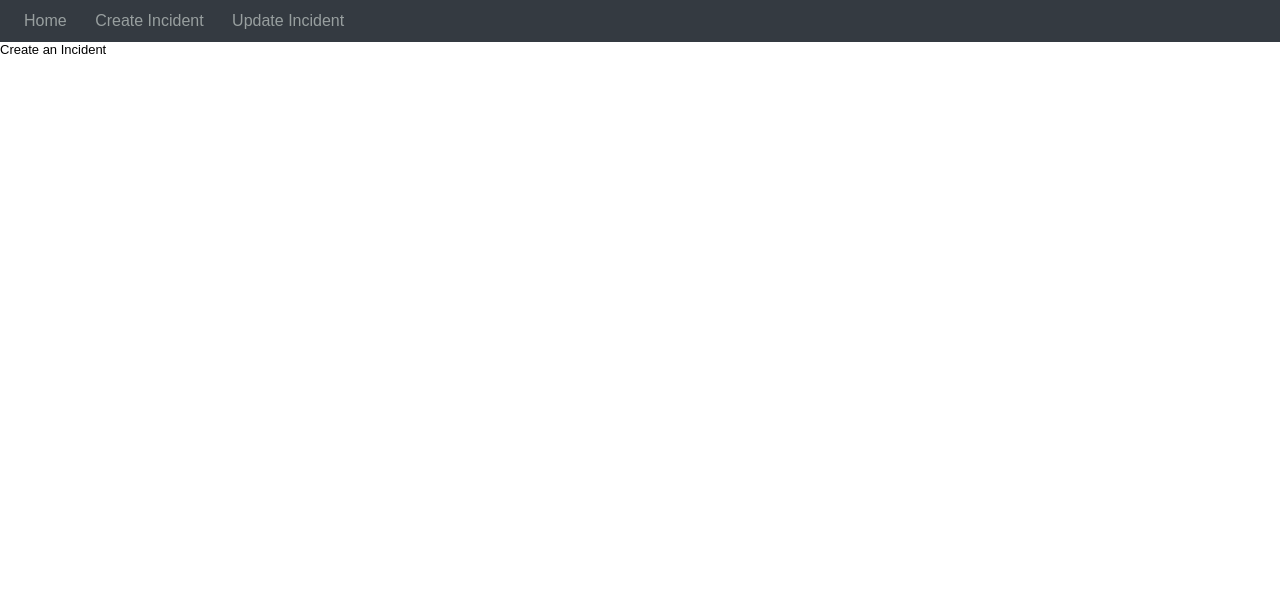
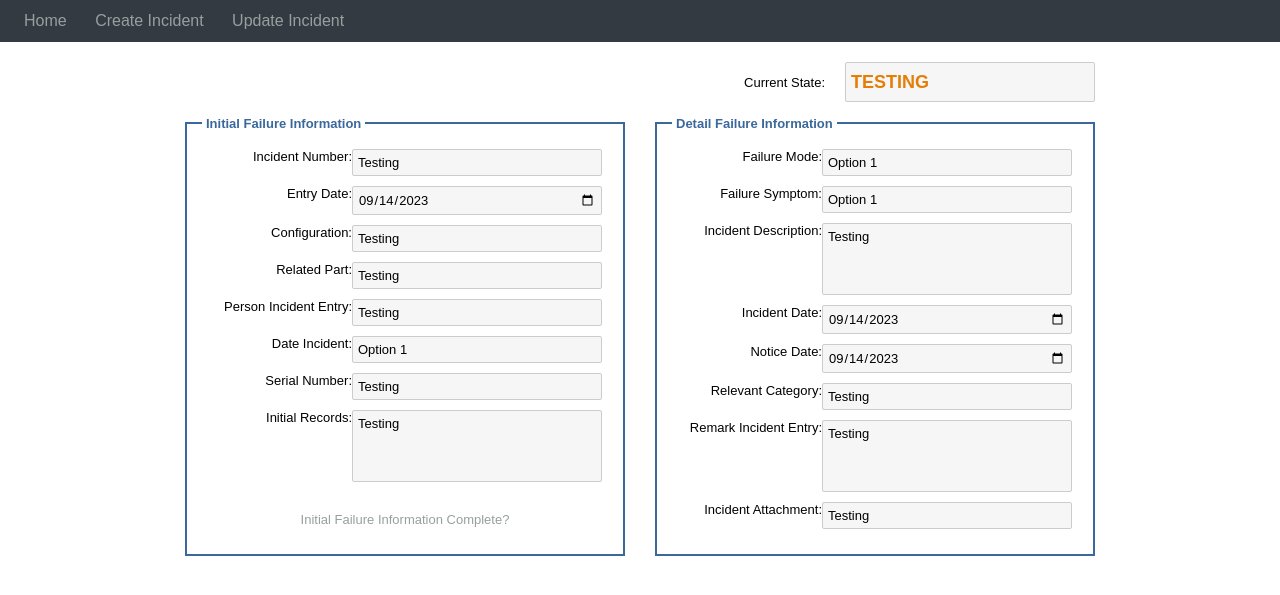
Before and after one commit to Integral-Experts-PLM/ArmadaFirstProject, a Django app: page /createIncident/ in a window 1280 px wide. Shown: the top 595 px of the page. Run offline with Django 4.2, Linux system fonts and the light colour scheme.

Commit message:
create incident

```diff
--- a/base/templates/base/createIncident.html
+++ b/base/templates/base/createIncident.html
@@ -1,5 +1,22 @@
-{% extends 'index.html' %}
+{% extends 'index.html' %} {% block content %}
+<div style="width: 910px; margin-top: 20px;">
+<div style="display: flex; width: 100%; justify-content: flex-end;">
+    {% include 'currentState.html' %}
+</div>
+<div style="display: flex; justify-content: space-between;">
+    {% include 'initialFailureInfo.html' %}
+    {% include 'detailedFailureInfo.html' %}
+</div>
+</div>
+{% endblock %}
 
-{% block content %}
-<h1>Create an Incident</h1>
-{% endblock %}
+<!-- ========================================================= -->
+<div style="display: flex; justify-content: space-between;">
+    {% include 'initialFailureInfo.html' %}
+    {% include 'detailedFailureInfo.html' %}
+</div>
+
+<!-- ========================================================= -->
+<div>
+    {% include 'failureInfoDone.html' %}
+</div>
--- /dev/null
+++ b/base/templates/currentState.html
@@ -0,0 +1,10 @@
+<div class="state-container" style="margin-bottom: 20px;">
+  <label style="margin-right: 20px;">Current State:</label>
+  <input
+    type="text"
+    value="TESTING"
+    class="input-box"
+    style="height: 40px; font-size: large; font-weight: bold; color: #e47e05"
+    name="current_state"
+  />
+</div>
--- /dev/null
+++ b/base/templates/detailedFailureInfo.html
@@ -0,0 +1,73 @@
+<div class="main-input-container">
+  <h3 class="title-input-container">Detail Failure Information</h3>
+  <div class="input-container">
+    <label for="failure_mode">Failure Mode:</label>
+    <select id="failure_mode" class="input-box" name="failure_mode">
+      <option value="">Option 1</option>
+      <option value="">Option 2</option>
+      <option value="">Option 3</option>
+    </select>
+  </div>
+  <div class="input-container">
+    <label for="failure_symptom">Failure Symptom:</label>
+    <select id="failure_symptom" class="input-box" name="failure_symptom">
+      <option value="">Option 1</option>
+      <option value="">Option 2</option>
+      <option value="">Option 3</option>
+    </select>
+  </div>
+  <div class="input-container">
+    <label>Incident Description:</label>
+    <textarea
+      class="input-box"
+      name="fracas_incident_description"
+      rows="4"
+      cols="50"
+    >
+Testing</textarea
+    >
+  </div>
+  <div class="input-container">
+    <label>Incident Date:</label>
+    <input
+      type="date"
+      value="2023-09-14"
+      class="input-box"
+      name="incident_date"
+    />
+  </div>
+  <div class="input-container">
+    <label>Notice Date:</label>
+    <input
+      type="date"
+      value="2023-09-14"
+      class="input-box"
+      name="notice_date"
+    />
+  </div>
+  <div class="input-container">
+    <label>Relevant Category:</label>
+    <input
+      type="text"
+      value="Testing"
+      class="input-box"
+      name="relevant_category"
+    />
+  </div>
+  <div class="input-container">
+    <label>Remark Incident Entry:</label>
+    <textarea class="input-box" name="remark_incident_entry" rows="4" cols="50">
+Testing</textarea
+    >
+  </div>
+  <div class="input-container">
+    <label>Incident Attachment:</label>
+    <input
+      onclick=""
+      type="text"
+      value="Testing"
+      class="input-box"
+      name="incident_attachment"
+    />
+  </div>
+</div>
--- /dev/null
+++ b/base/templates/initialFailureInfo.html
@@ -0,0 +1,47 @@
+<div class="main-input-container">
+  <h3 class="title-input-container">Initial Failure Information</h3>
+  <div class="input-container">
+    <label>Incident Number:</label>
+    <input type="text" value="Testing" class="input-box" name="incident_identifier" />
+  </div>
+  <div class="input-container">
+    <label>Entry Date:</label>
+    <input type="date" value="2023-09-14" class="input-box" name="created_at" />
+  </div>
+  <div class="input-container">
+    <label>Configuration:</label>
+    <input type="text" value="Testing" class="input-box" name="configuration" />
+  </div>
+  <div class="input-container">
+    <label>Related Part:</label>
+    <input type="text" value="Testing" class="input-box" name="related_part" />
+  </div>
+  <div class="input-container">
+    <label>Person Incident Entry:</label>
+    <input type="text" value="Testing" class="input-box" name="user" />
+  </div>
+  <div class="input-container">
+    <label for="incident_date">Date Incident:</label>
+    <select id="incident_date" class="input-box" name="incident_date">
+      <option value="">Option 1</option>
+      <option value="">Option 2</option>
+      <option value="">Option 3</option>
+    </select>
+  </div>
+  <div class="input-container">
+    <label>Serial Number:</label>
+    <input type="text" value="Testing" class="input-box" name="serial_number" />
+  </div>
+  <div class="input-container">
+    <label>Initial Records:</label>
+    <textarea
+      class="input-box"
+      name="initial_records"
+      rows="4"
+      cols="50"
+    >Testing</textarea>
+  </div>
+  <div class="checkbox-container">
+    <label>Initial Failure Information Complete?</label>
+  </div>
+</div>
--- a/static/styles/main.css
+++ b/static/styles/main.css
@@ -2,9 +2,15 @@ body{
     background-color: white;
     font-family: Arial, Helvetica, sans-serif;
     font-size: small;
+    display: flex;
+    flex-direction: column;
+    align-items: center;
+    height: 100vh;
+    margin: 0;
 }
 
 .navbar {
+    width: 100%;
     background-color: #343a41;
     padding: 12px;
     font-size: medium;
@@ -21,9 +27,14 @@ body{
     background-color: #4b5057;
 }
 
+.state-container {
+    display: flex;
+    justify-content: end;
+    align-items: center;
+}
+
 .main-input-container {
     width: 440px;
-    margin: 20px;
     border: 2px solid #3b689b;
     padding: 15px;
     padding-top: 25px;
@@ -42,8 +53,20 @@ body{
 .input-container {
     width: 400px;
     display: flex;
-    justify-content: space-between;
-    align-items: center;
+    justify-content: flex-end;
+    align-items: flex-start;
+    padding-bottom: 10px;
+}
+
+.input-label {
+    margin-right: 10px;
+}
+
+.checkbox-container {
+    color: #989f9f;
+    display: flex;
+    justify-content: center;
+    padding-top: 20px;
 }
 
 .input-box {
--- a/templates/index.html
+++ b/templates/index.html
@@ -11,7 +11,6 @@
 <body>
     {% include 'navbar.html' %}
     {% block content %}
-
     {% endblock %}
 </body>
 </html>
```
Also changed, not shown: base/models.py (+3 -4 lines), base/templates/base/home.html (+0 -8 lines), base/templates/failureInfoDone.html (added, +103 -0 lines), base/templates/reviewReport.html (added).
